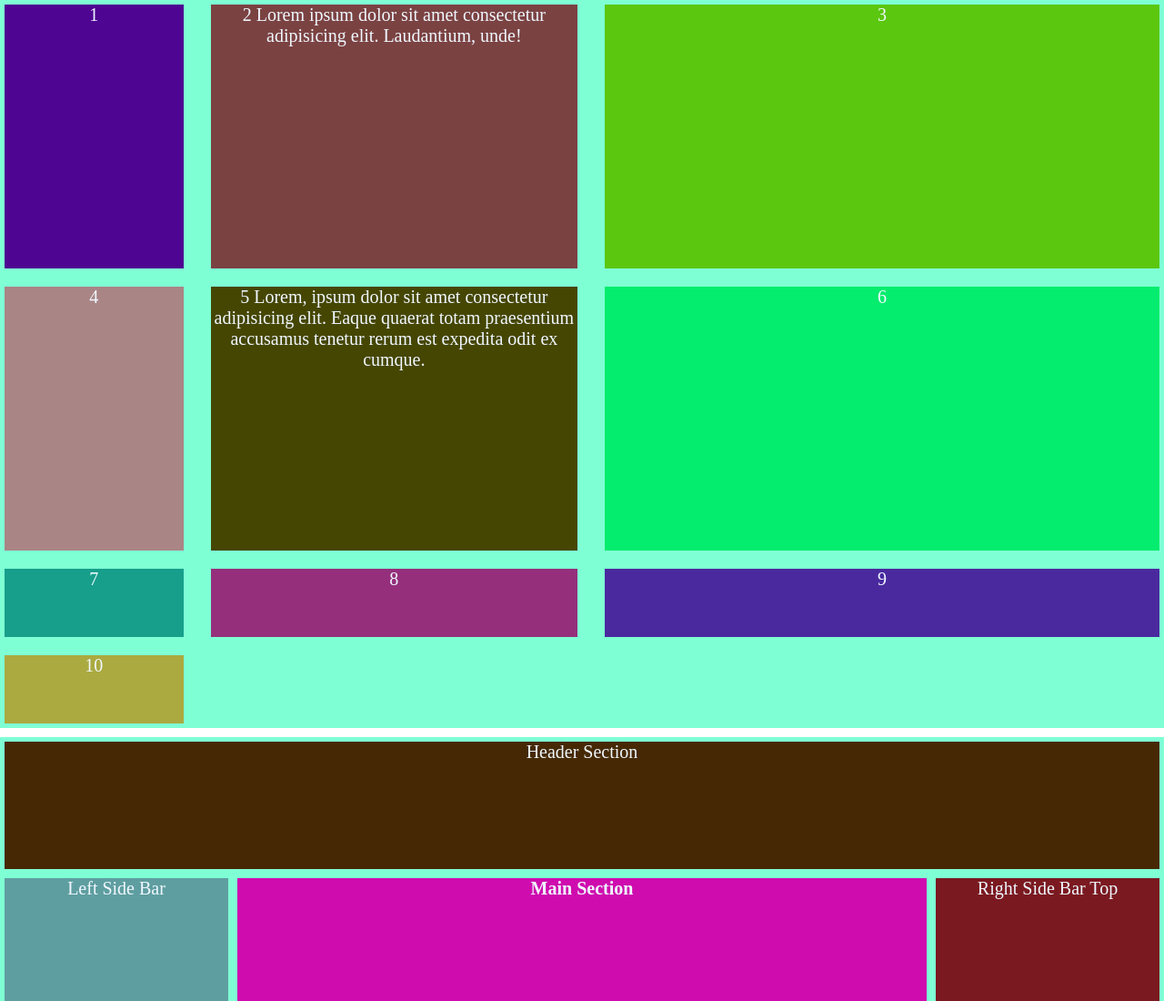
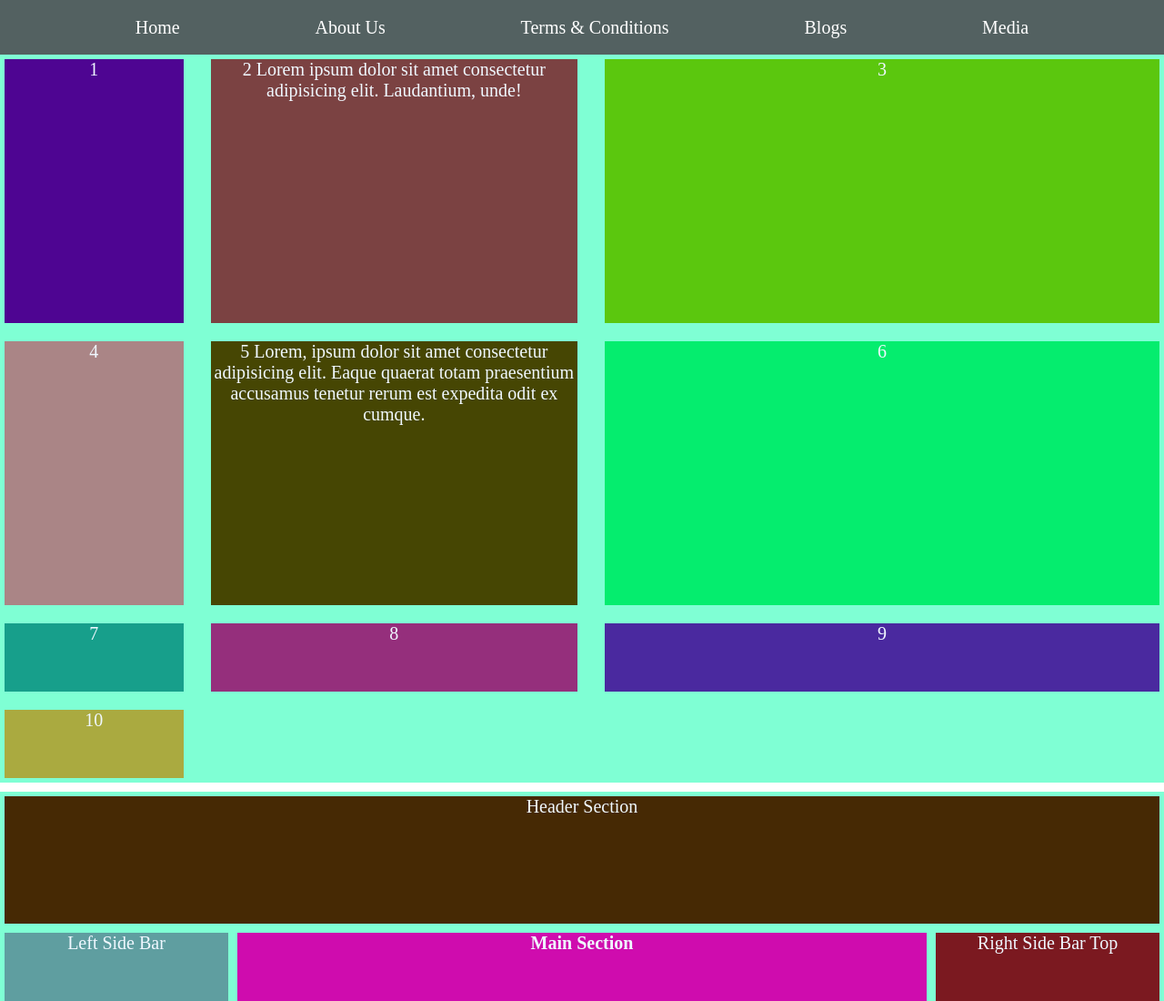
Before and after one commit to sajal-mazumder/css-grid, a plain HTML site: page index.html in a window 1280 px wide. Shown: the top 1100 px of the page at 91% size. Drawn offline with Linux system fonts and the light colour scheme.

Commit message:
some update in index file

```diff
--- a/index.html
+++ b/index.html
@@ -10,6 +10,14 @@
     <title>css grid</title>
 </head>
 <body>
+
+    <nav>
+        <a href="#">Home</a>
+        <a href="#">About Us </a>
+        <a href="#">Terms & Conditions</a>
+        <a href="#">Blogs</a>
+        <a href="#">Media</a>
+    </nav>
 
     <section id="section">
 
--- a/styles/style.css
+++ b/styles/style.css
@@ -2,6 +2,28 @@
     margin: 0;
     padding: 0;
     box-sizing: border-box;
+}
+
+nav{
+    background-color: rgba(41, 58, 58, 0.801);
+    width: 100%;
+    height: 60px;
+    display: flex;
+    flex-direction: row;
+    justify-content: space-evenly;
+    align-items: center;
+}
+
+nav>a{
+    color: white;
+    font-size: 20px;
+    text-decoration: none;
+}
+
+nav>a:hover{
+    color: rgb(137, 255, 2);
+    font-size: 25px;
+    transition: 0.5s;
 }
 
 #section{
@@ -176,3 +198,24 @@
 .item24{
     background-color: turquoise
 }
+
+
+
+
+
+
+/* responsive */
+
+@media only screen and(max-width:600px){
+    nav{
+        display: none;
+        flex-direction: column;
+        background-color: #bb1717;
+        position: absolute;
+        top: 60px;
+        right: 20px;
+        width: 200px;
+        padding: 10px;
+        border-radius: 5px;
+    }
+}
```
